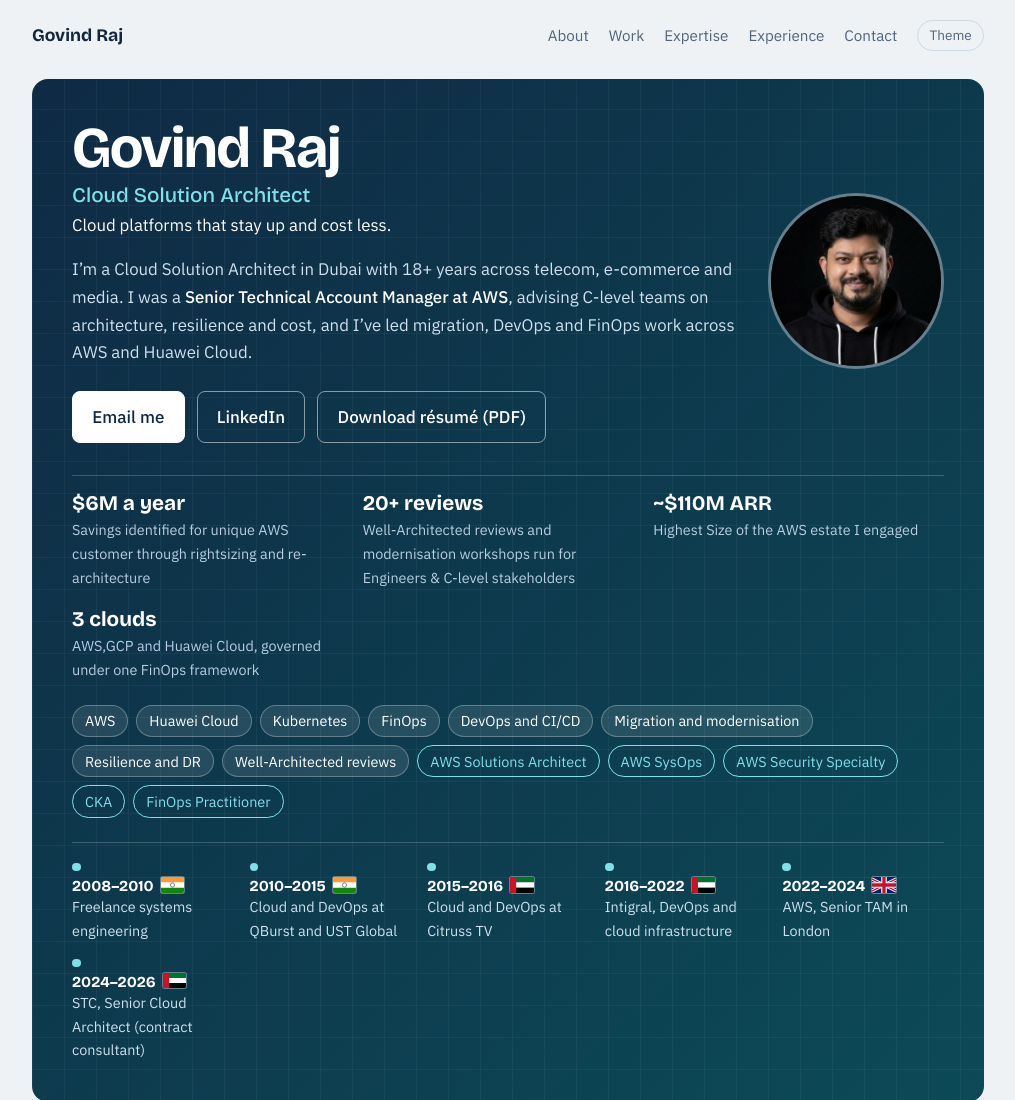
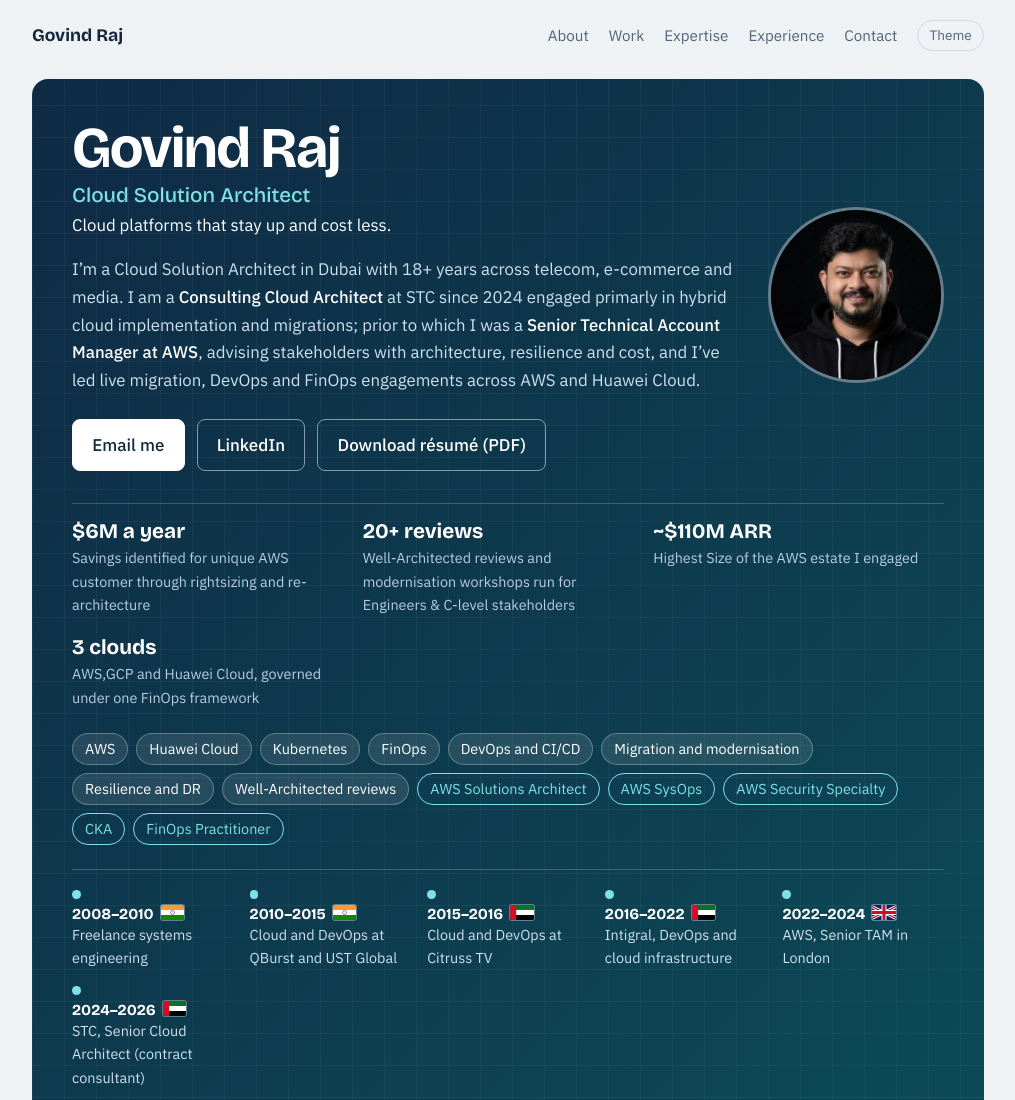
Before and after one commit to govindcnd/govindcnd.github.io, a plain HTML site: page index.html in a window 1280 px wide. Shown: the top 1100 px of the page, without its empty margins (132-1147 px from the left). Drawn offline with nearby package versions, Linux system fonts and the light colour scheme.

Commit message:
Update index.html

```diff
--- a/index.html
+++ b/index.html
@@ -127,7 +127,7 @@
   <main id="top">
     <div class="hero">
       <div class="hero-top"><div class="hero-text"><h1>Govind Raj</h1><p class="role">Cloud Solution Architect</p><p class="tagline">Cloud platforms that stay up and cost less.</p>
-      <p class="lede">I’m a Cloud Solution Architect in Dubai with 18+ years across telecom, e-commerce and media. I was a <strong>Senior Technical Account Manager at AWS</strong>, advising C-level teams on architecture, resilience and cost, and I’ve led migration, DevOps and FinOps work across AWS and Huawei Cloud.</p>
+      <p class="lede">I’m a Cloud Solution Architect in Dubai with 18+ years across telecom, e-commerce and media. I am a <strong>Consulting Cloud Architect</strong> at STC since 2024 engaged primarly in hybrid cloud implementation and migrations; prior to which I was a <strong>Senior Technical Account Manager at AWS</strong>, advising stakeholders with architecture, resilience and cost, and I’ve led live migration, DevOps and FinOps engagements across AWS and Huawei Cloud.</p>
       <div class="cta">
         <a class="btn primary" href="mailto:govind.cnd@gmail.com">Email me</a>
         <a class="btn ghost" href="https://www.linkedin.com/in/sagovindraj/">LinkedIn</a>
```
